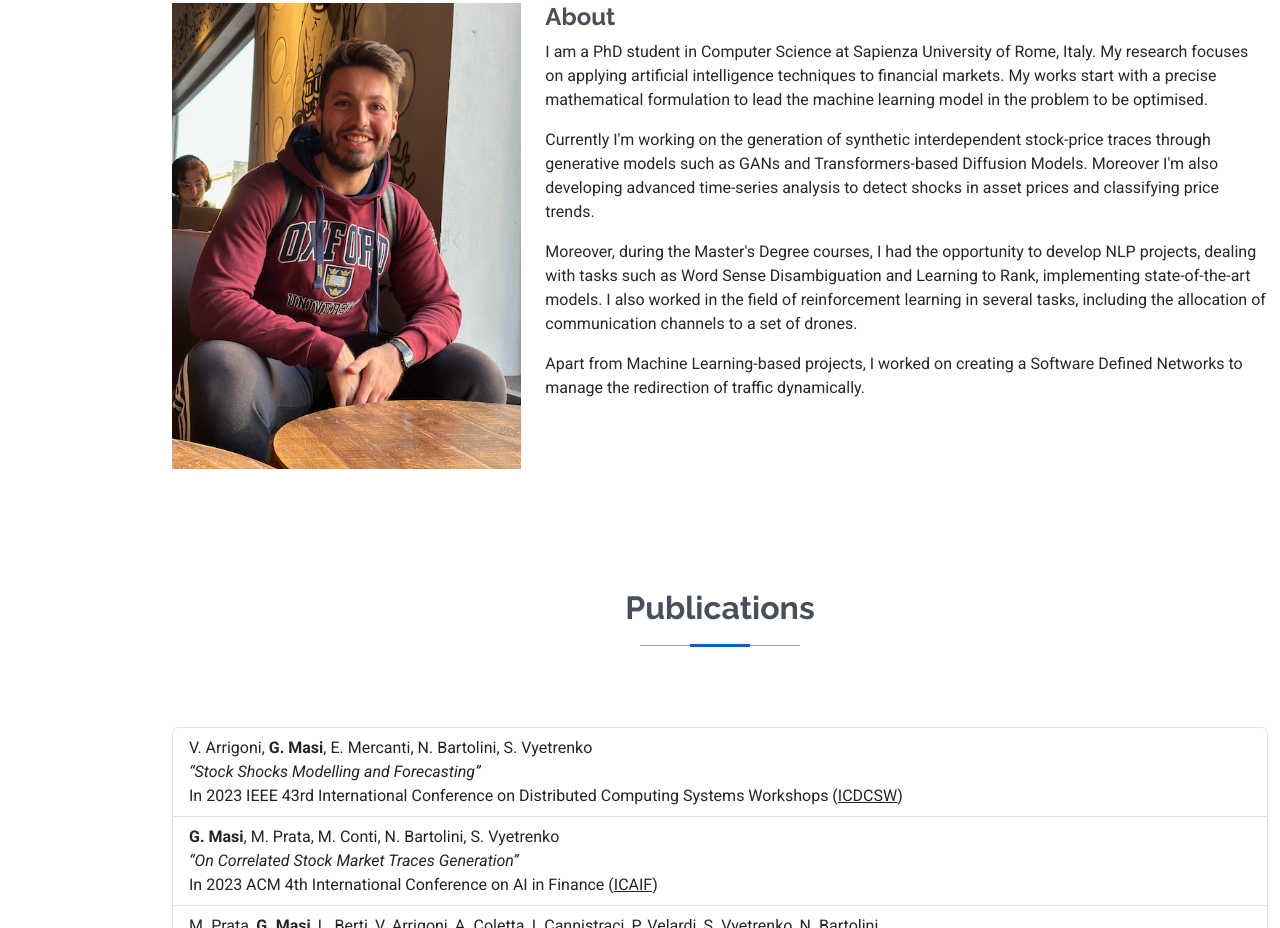
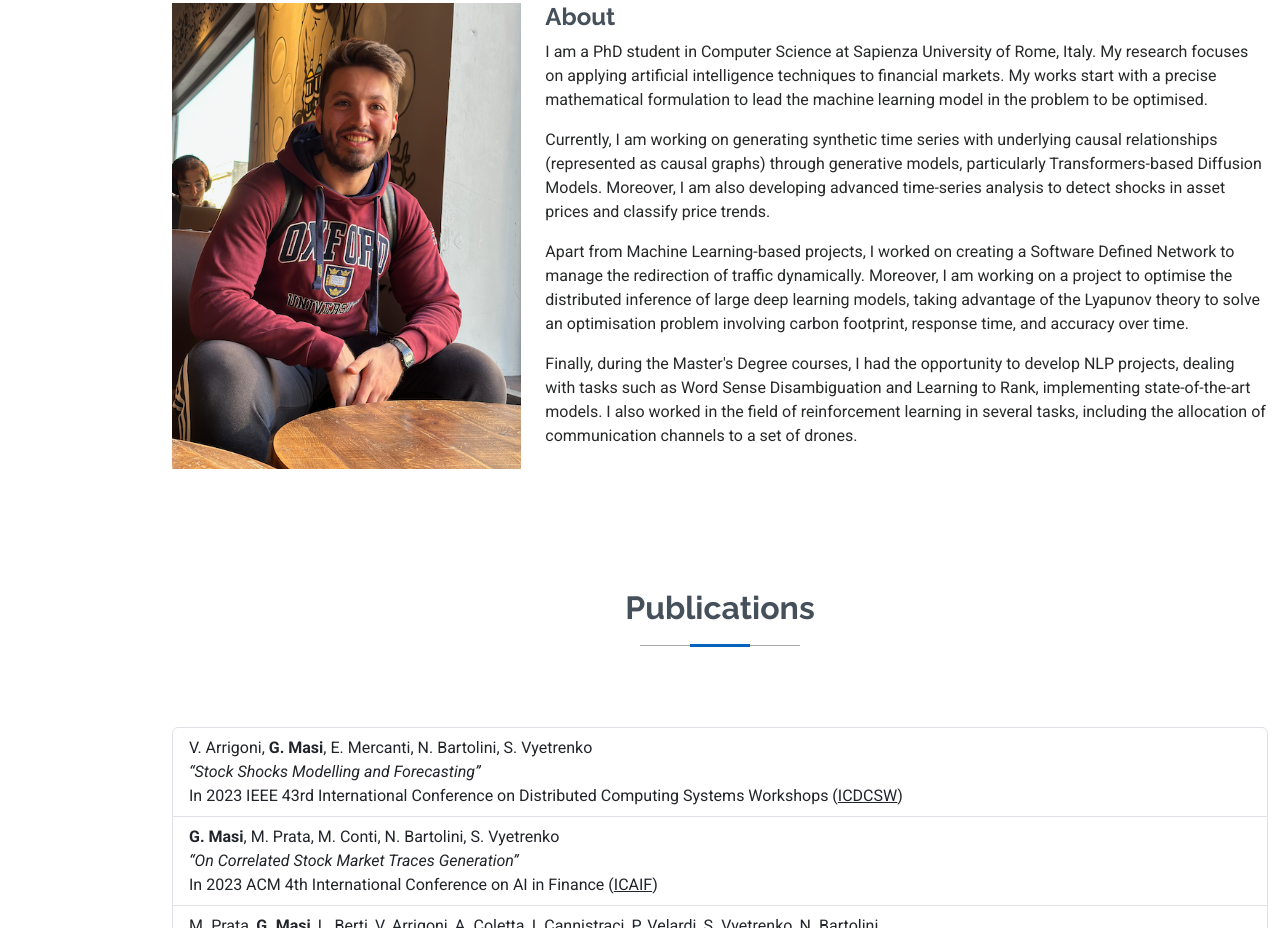
Before and after one commit to giuseppemasi99/giuseppemasi99.github.io, a plain HTML site: page index.html in a window 1280 px wide. Shown: the part 857-1785 px from the top of the page. Drawn offline with Linux system fonts and the light colour scheme.

Commit message:
modified presentation

```diff
--- a/index.html
+++ b/index.html
@@ -95,26 +95,27 @@
           <div class="col-lg-8 content">
             <h2>About</h2>
             <p class="text-start">
-              I am a PhD student in Computer Science at Sapienza University of Rome, Italy.
-              My research focuses on applying artificial intelligence techniques to financial markets.
-              My works start with a precise mathematical formulation to lead the machine learning model in the problem
-              to be optimised.
+              I am a PhD student in Computer Science at Sapienza University of Rome, Italy. My research focuses on
+              applying artificial intelligence techniques to financial markets. My works start with a precise
+              mathematical formulation to lead the machine learning model in the problem to be optimised.
             </p>
             <p class="text-start">
-              Currently I'm working on the generation of synthetic interdependent stock-price traces through generative
-              models such as GANs and Transformers-based Diffusion Models.
-              Moreover I'm also developing advanced time-series analysis to detect shocks in asset prices and
-              classifying price trends.
+              Currently, I am working on generating synthetic time series with underlying causal relationships
+              (represented as causal graphs) through generative models, particularly Transformers-based Diffusion
+              Models. Moreover, I am also developing advanced time-series analysis to detect shocks in asset prices and
+              classify price trends.
             </p>
             <p class="text-start">
-              Moreover, during the Master's Degree courses, I had the opportunity to develop NLP projects, dealing with
-              tasks such as Word Sense Disambiguation and Learning to Rank, implementing state-of-the-art models.
-              I also worked in the field of reinforcement learning in several tasks, including the allocation of
-              communication channels to a set of drones.
+              Apart from Machine Learning-based projects, I worked on creating a Software Defined Network to manage the
+              redirection of traffic dynamically. Moreover, I am working on a project to optimise the distributed
+              inference of large deep learning models, taking advantage of the Lyapunov theory to solve an optimisation
+              problem involving carbon footprint, response time, and accuracy over time.
             </p>
             <p class="text-start">
-              Apart from Machine Learning-based projects, I worked on creating a Software Defined Networks to manage the
-              redirection of traffic dynamically.
+              Finally, during the Master's Degree courses, I had the opportunity to develop NLP projects, dealing with
+              tasks such as Word Sense Disambiguation and Learning to Rank, implementing state-of-the-art models. I also
+              worked in the field of reinforcement learning in several tasks, including the allocation of communication
+              channels to a set of drones.
             </p>
           </div>
         </div>
```
